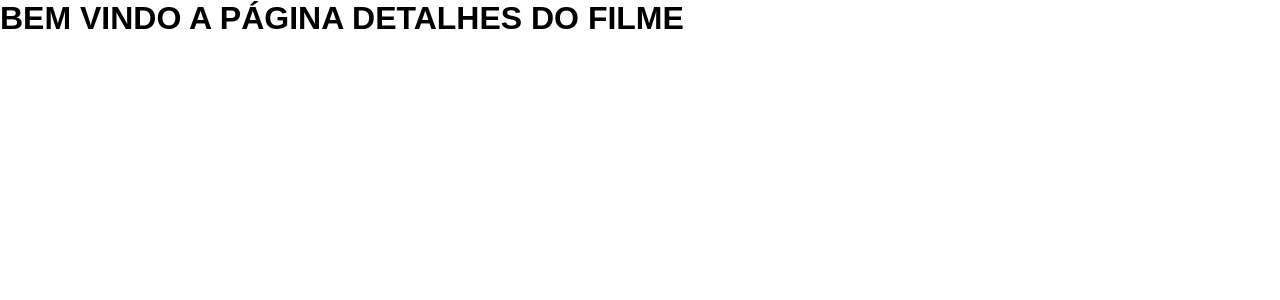
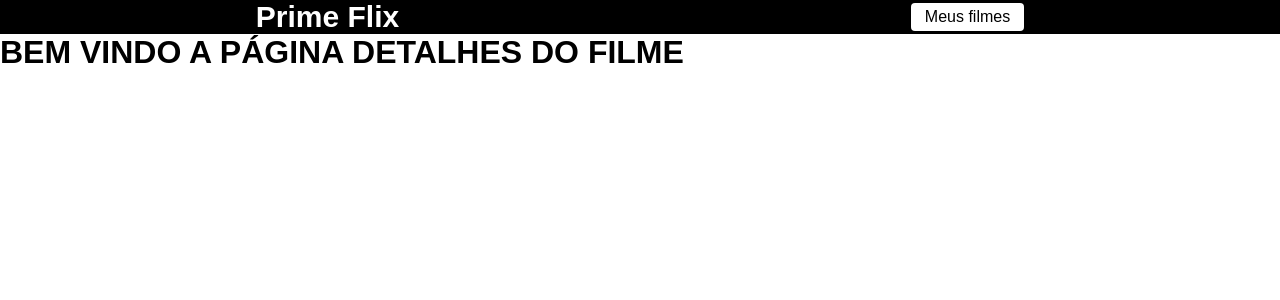
Before and after one commit to CristianoSFMothe/prime-flix, a React (Create React App) app: page /filme/1 in a window 1280 px wide. Shown: the top 300 px of the page. Built offline with nearby package versions, Linux system fonts and the light colour scheme.

Commit message:
feat: initial CSS header

```diff
--- /dev/null
+++ b/src/components/Header/header.css
@@ -0,0 +1,27 @@
+header {
+  display: flex;
+  align-items: center;
+  justify-content: space-around;
+  width: 100%;
+  height: 60%;
+  background-color: #000000;
+}
+
+.logo, .favoritos {
+  text-decoration: none;
+  cursor: pointer;
+}
+
+.logo {
+  font-size: 30px;
+  cursor: pointer;
+  color: #FFF;
+  font-weight: bold;
+}
+
+.favoritos {
+  background-color: #FFF;
+  padding: 5px 14px;
+  color: #000000;
+  border-radius: 4px;
+}
--- /dev/null
+++ b/src/components/Header/index.js
@@ -0,0 +1,14 @@
+import "./header.css"
+import { Link } from "react-router-dom"
+
+const Header = () => {
+  return(
+    <header>
+      <Link className="logo" to="/">Prime Flix</Link>
+
+      <Link className="favoritos" to="/favoritos">Meus filmes</Link>
+    </header>
+  )
+}
+
+export default Header
--- a/src/routes.js
+++ b/src/routes.js
@@ -2,10 +2,12 @@ import { BrowserRouter, Routes, Route } from "react-router-dom"
 
 import Home  from "./pages/Home"
 import Movie from "./pages/Movie"
+import Header from "./components/Header"
 
 const RoutesApp = () => {
   return (
     <BrowserRouter>
+    <Header />
       <Routes>
         <Route path="/" element={ <Home />} />
         <Route path="/filme/:id" element={ <Movie />} />
```
